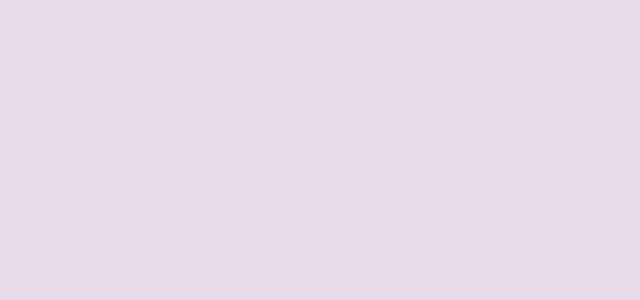
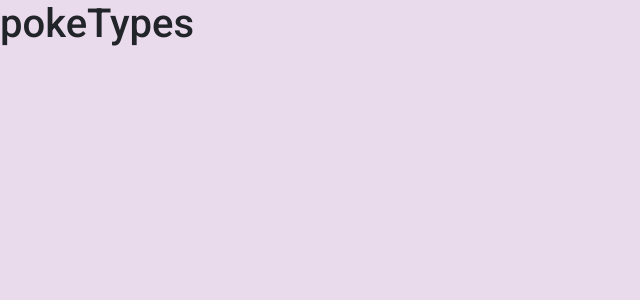
Before and after one commit to anjinha-oliveira/pokedex-react, a React (Create React App) app: page /pokemon/1 in a window 1280 px wide. Before the commit this address had no page. Shown: the top 300 px of the page, without its empty margins (0-640 px from the left). Built offline with nearby package versions, Linux system fonts and the light colour scheme.

Commit message:
Adicionando caminho para nova pagina através do nome de cada pokemon

```diff
--- a/src/App.js
+++ b/src/App.js
@@ -3,15 +3,17 @@ import {BrowserRouter, Routes, Route} from 'react-router-dom'
 
 import './index.css';
 import Home from './pages/Home';
+import PokeTypes from './pages/PokeTypes';
 
 function App() {
+
+
   return (
   <BrowserRouter>
     <Routes>
-      <Route path="/" element={<Home />} />
+      <Route exact path="/" element={<Home />} />
+      <Route exact path="/pokemon/:number/" element={<PokeTypes />} />
     </Routes>
-
-
   </BrowserRouter>
 );
   }
--- a/src/pages/Home.js
+++ b/src/pages/Home.js
@@ -1,5 +1,6 @@
 import React from "react";
 import { useEffect, useState } from 'react';
+import { Link } from "react-router-dom";
 
 import pokeApi from '../api.js'
 
@@ -46,7 +47,7 @@ return (
       <li className={`pokemon ${pokemon.type}`} key={pokemon.number}>
         <span className="number">#{pokemon.number}</span>
         <span className="name" >
-          <a href={`/pokemon/${pokemon.number}/`}>{pokemon.name}</a>
+          <Link to={`/pokemon/${pokemon.number}/`}>{pokemon.name}</Link>
         </span>
         <div className="detail">
           <ol className="types">
--- /dev/null
+++ b/src/pages/PokeTypes.js
@@ -0,0 +1,10 @@
+import React from "react";
+
+
+
+function PokeTypes() {
+
+    return <h1> pokeTypes </h1>
+}
+
+export default PokeTypes;
```
Also changed, not shown: src/Routes.js (deleted, +0 -12 lines).
